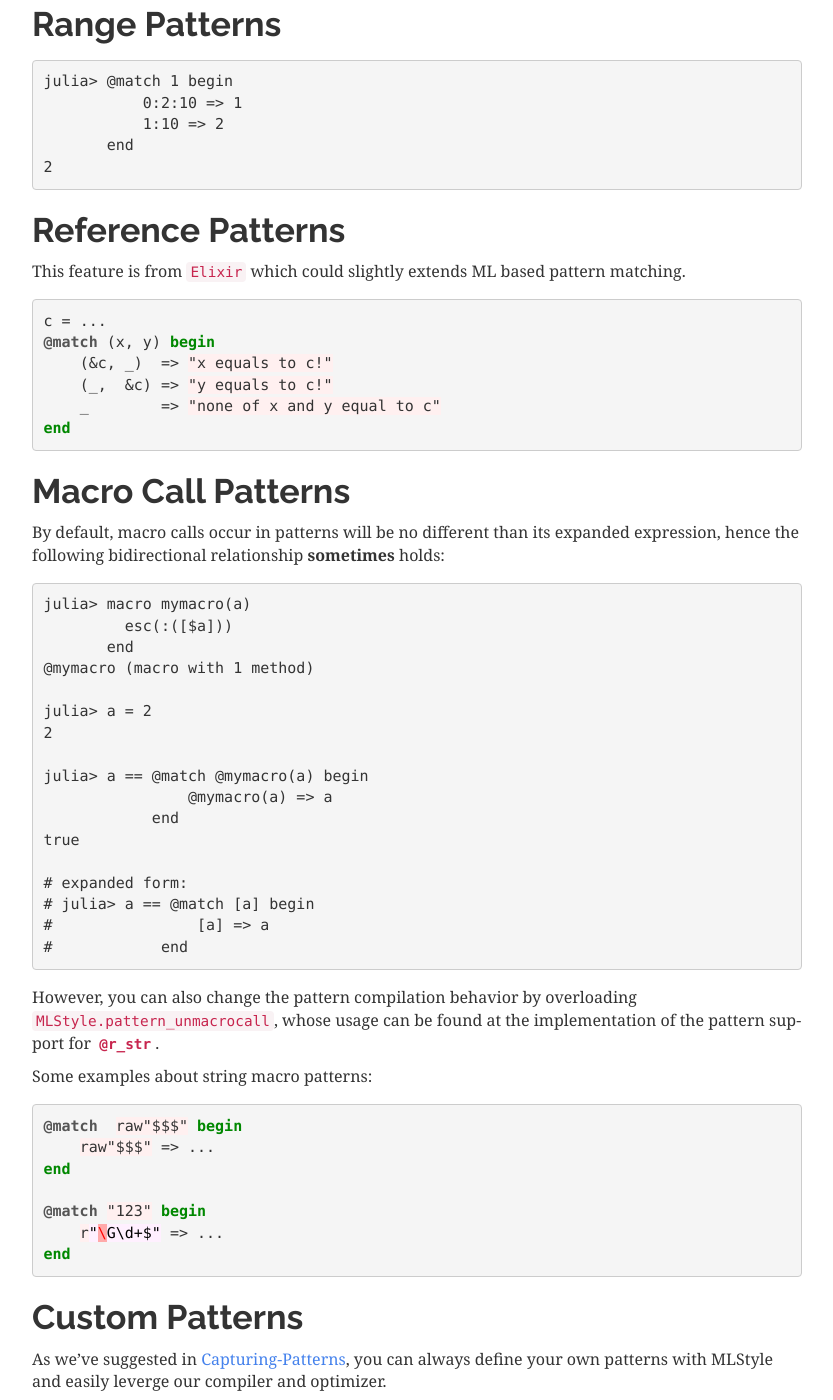
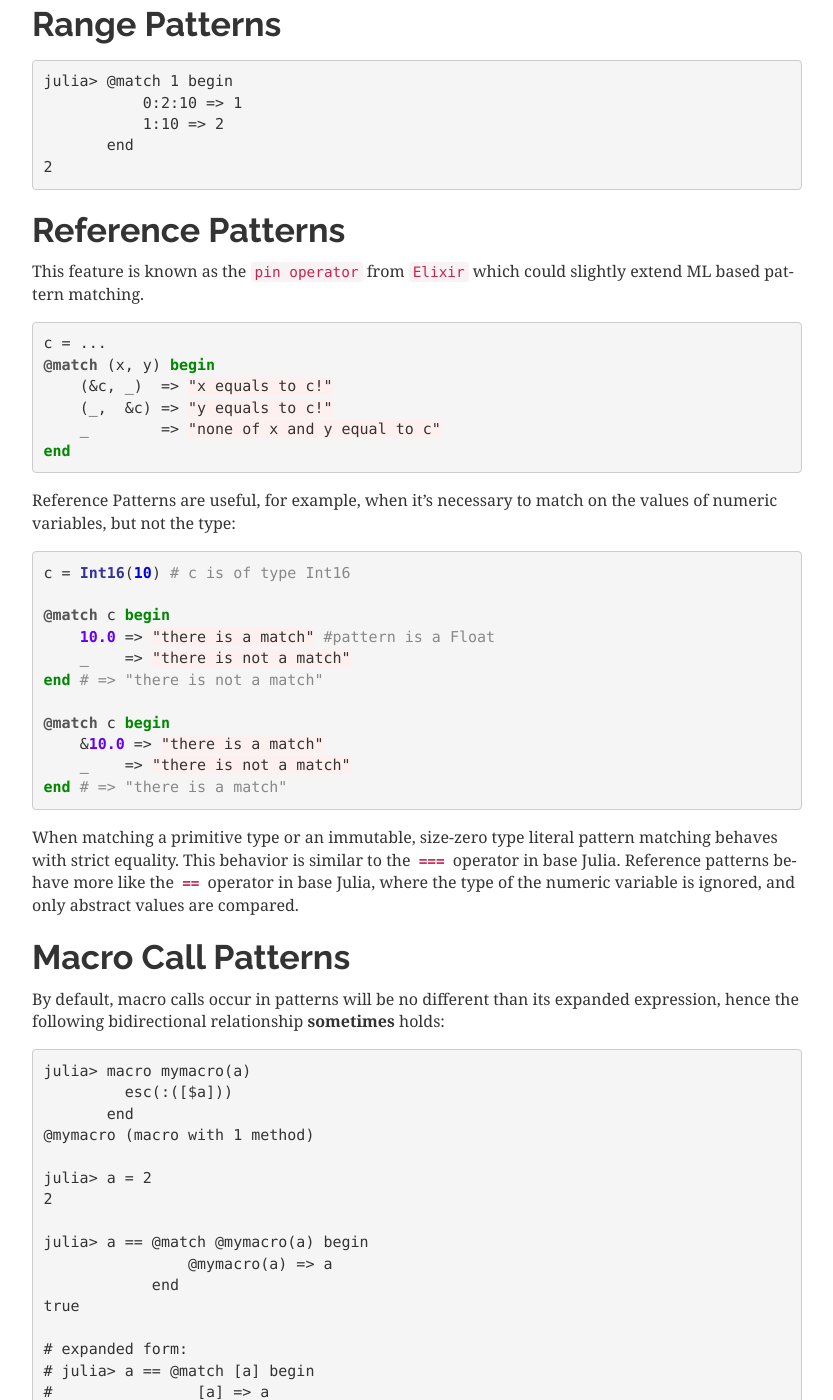
Before and after one commit to thautwarm/MLStyle.jl, a Sphinx documentation site: the page built from docs/syntax/pattern.md, in a window 1280 px wide and 1400 px high, scrolled down 5206 px. Shown: the whole window, without its empty margins (38-871 px from the left). Built offline with Sphinx 7.4.7, drawn with Linux system fonts in a browser that asks for light colours.

Commit message:
Add Example to Reference Pattern Docs (#122)
* Add Example to Reference Pattern Docs

* clarify === for reference patters in docs

* clarify === for reference patters in docs, fix grammar

````diff
--- a/docs/syntax/pattern.md
+++ b/docs/syntax/pattern.md
@@ -246,7 +246,7 @@ julia> @match 1 begin
 Reference Patterns
 -----------------
 
-This feature is from `Elixir` which could slightly extends ML based pattern matching.
+This feature is known as the `pin operator` from `Elixir` which could slightly extend ML based pattern matching.
 
 ```julia
 c = ...
@@ -256,6 +256,22 @@ c = ...
     _        => "none of x and y equal to c"
 end
 ```
+Reference Patterns are useful, for example, when it's necessary to match on the values of numeric variables, but not the type:
+
+```julia
+c = Int16(10) # c is of type Int16
+
+@match c begin
+    10.0 => "there is a match" #pattern is a Float
+    _    => "there is not a match"
+end # => "there is not a match"
+
+@match c begin
+    &10.0 => "there is a match"
+    _    => "there is not a match"
+end # => "there is a match"
+```
+When matching a primitive type or an immutable, size-zero type literal pattern matching behaves with strict equality. This behavior is similar to the [`===`](https://docs.julialang.org/en/v1/base/base/#Core.:===) operator in base Julia. Reference patterns behave more like the [`==`](https://docs.julialang.org/en/v1/base/math/#Base.:==) operator in base Julia, where the type of the numeric variable is ignored, and only abstract values are compared.
 
 
 Macro Call Patterns
````
